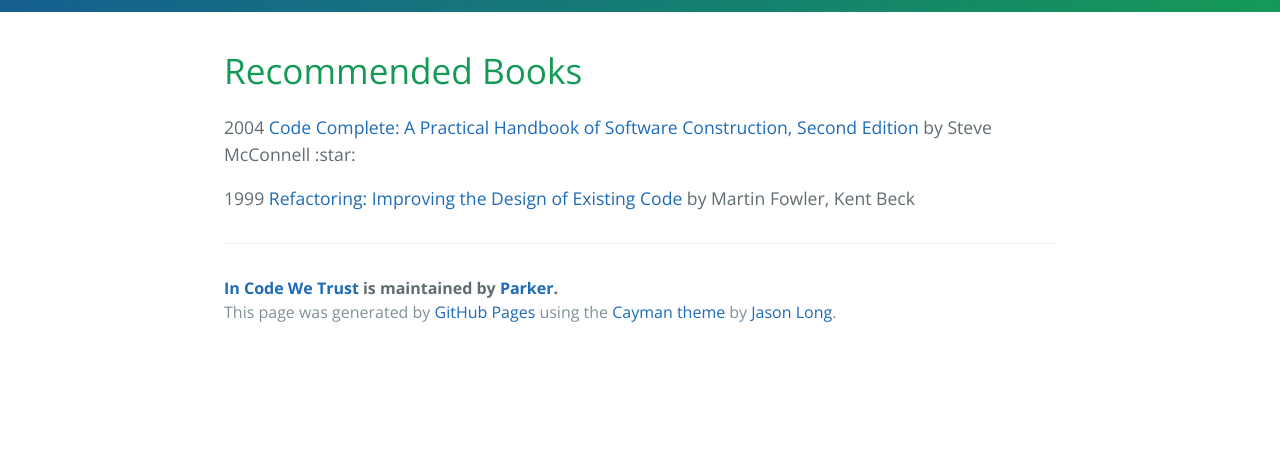
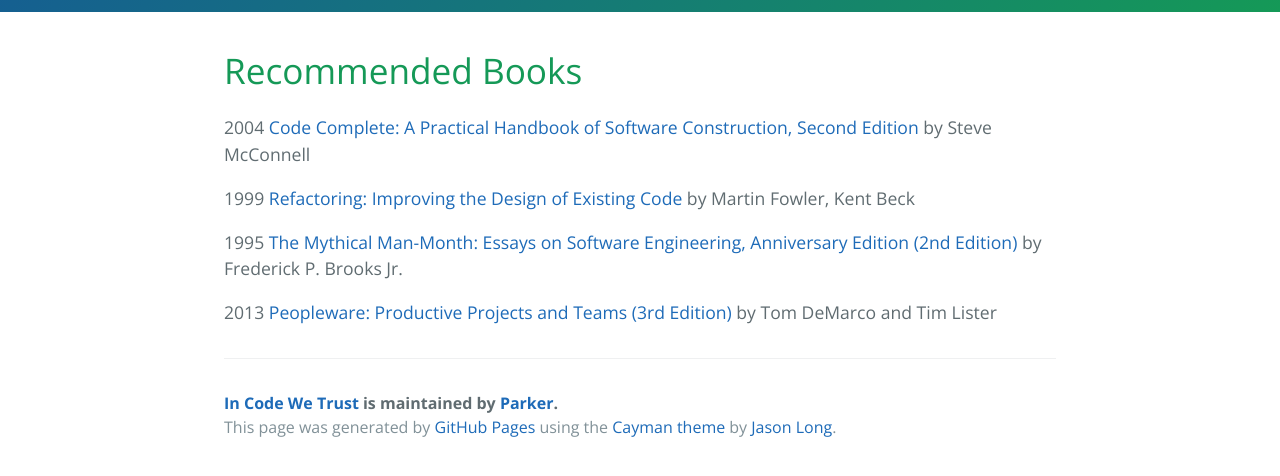
Before and after one commit to parkerwy/parkerwy.github.io, a Jekyll site: the page built from books.markdown, in a window 1280 px wide, cut to the strip 324-800 px from the top of the page. Built offline with Jekyll 4.4.1, drawn with Linux system fonts in a browser that asks for light colours.

Commit message:
Update books.markdown

```diff
--- a/books.markdown
+++ b/books.markdown
@@ -5,6 +5,11 @@
 
 Recommended Books
 =================
-2004 [Code Complete: A Practical Handbook of Software Construction, Second Edition](https://www.amazon.com/Code-Complete-Practical-Handbook-Construction/dp/0735619670) by Steve McConnell :star:
+2004 [Code Complete: A Practical Handbook of Software Construction, Second Edition](https://www.amazon.com/Code-Complete-Practical-Handbook-Construction/dp/0735619670) by Steve McConnell
 
 1999 [Refactoring: Improving the Design of Existing Code](https://www.amazon.com/Refactoring-Improving-Design-Existing-Code/dp/0201485672) by Martin Fowler, Kent Beck
+
+1995 [The Mythical Man-Month: Essays on Software Engineering, Anniversary Edition (2nd Edition)](https://www.amazon.com/Mythical-Man-Month-Software-Engineering-Anniversary/dp/0201835959)
+by Frederick P. Brooks Jr.
+
+2013 [Peopleware: Productive Projects and Teams (3rd Edition)](https://www.amazon.com/Peopleware-Productive-Projects-Teams-3rd/dp/0321934113) by Tom DeMarco and Tim Lister
```
